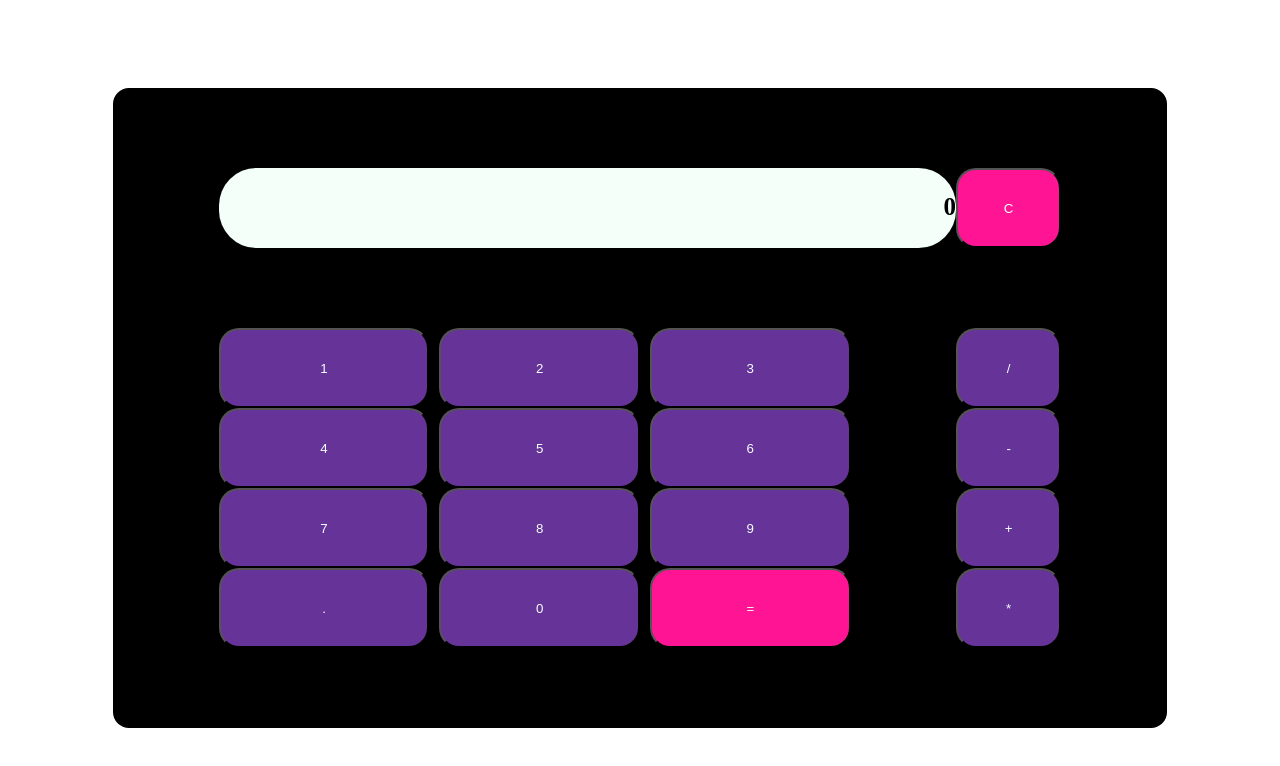
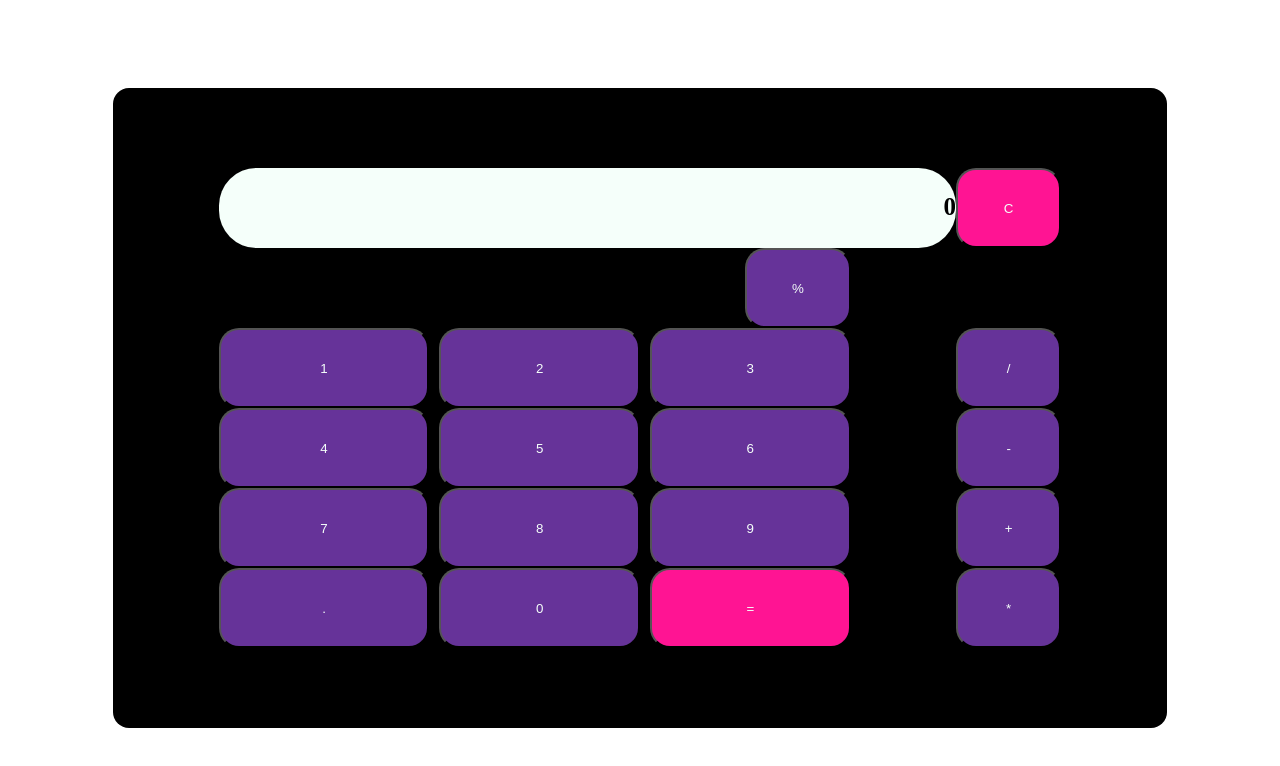
Before and after one commit to bensoltane13/Calculator-JS, a plain HTML site: page index.html in a window 1280 px wide. Drawn offline with Linux system fonts and the light colour scheme.

Commit message:
Change function about perc and adding new btn for division.

```diff
--- a/index.html
+++ b/index.html
@@ -68,9 +68,9 @@
                 <button class="pinkbouton" type="button"
                 value="=" onclick="solve()">=</button>
             </div>
-            <div class="bouton_diviser">
+            <div class="bouton_pourcentage">
                 <button class="purplebouton" type="button"
-                value="/" onclick="perc()">/</button>
+                value="%" onclick="perc()">%</button>
             </div>
             <div class="bouton_moins">
                 <button class="purplebouton" type="button"
@@ -84,6 +84,9 @@
                 <button class="purplebouton" type="button"
                 value="*" onclick="fordisplay('*')">*</button>
             </div>
+            <div class="bouton_diviser">
+                <button class="purplebouton" type="button"
+                value="/" onclick="fordisplay('/')">/</button>
             </div>
 
 </body>
--- a/styles.css
+++ b/styles.css
@@ -93,3 +93,4 @@
         }
         .bouton_multiplier { grid-area: 8 / 10 / 9 / 11;
         }
+        .bouton_pourcentage { grid-area: 4 / 8 / 5 / 9; }
```
